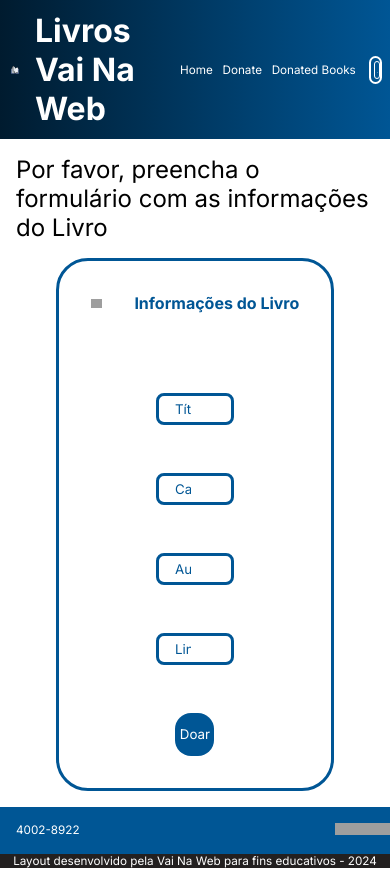
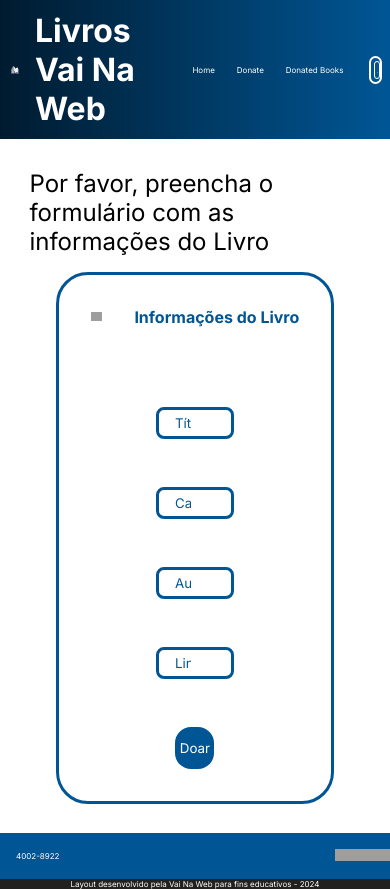
Before and after one commit to lolimamota/livros, a React (Vite) app: page /Donate in a window 390 px wide. Shown: the top 889 px of the page. Before the commit the page ends 868 px from the top, so only its background shows below. Built offline with nearby package versions, Linux system fonts and the light colour scheme; grey boxes are pictures that could not be loaded.

Commit message:
FIX: medidas de tipografia

```diff
--- a/src/scss/global.scss
+++ b/src/scss/global.scss
@@ -23,23 +23,23 @@ img{
 //TIPOGRAPHY
 
 h1{
-    font-size: clamp(2rem, 3vw, 2.5rem);
+    font-size: clamp(2rem, 2vw, 2.5rem);
 }
 
 h2{
-    font-size: clamp(1.5rem, 3vw, 2rem);
+    font-size: clamp(1.5rem, 2vw, 2rem);
 }
 
 h3{
-    font-size: clamp(1rem, 3vw, 1.5rem);
+    font-size: clamp(1rem, 2vw, 1.5rem);
 }
 h4{
-    font-size: clamp(.5rem, 3vw, 1rem);
+    font-size: clamp(.5rem, 2vw, 1rem);
 }
 
 p{
-    font-size: clamp(.5rem, 3vw, 1rem);
+    font-size: clamp(.5rem, 2vw, 1rem);
 }
 li{
-    font-size: clamp(.5rem, 3vw, 1rem);
+    font-size: clamp(.5rem, 2vw, 1rem);
 }
--- a/src/scss/styleComponents/routes/donate/donate.module.scss
+++ b/src/scss/styleComponents/routes/donate/donate.module.scss
@@ -4,7 +4,7 @@
 
 .mainDonate{
     @include mixins.flex($align: center, $justify: center, $direction: column, $gap: 1rem);
-    padding: 1rem;
+    padding: 1.84rem;
 
     img{
         width: 3vw;
@@ -58,6 +58,6 @@
 }
 
 .shadowInput:focus, .shadowInput:hover{
-        box-shadow: 2px 2px 20px color.$btn-submit;
+        box-shadow: 1px 1px 10px color.$btn-submit;
         color: color.$text-h3;
 }
```
